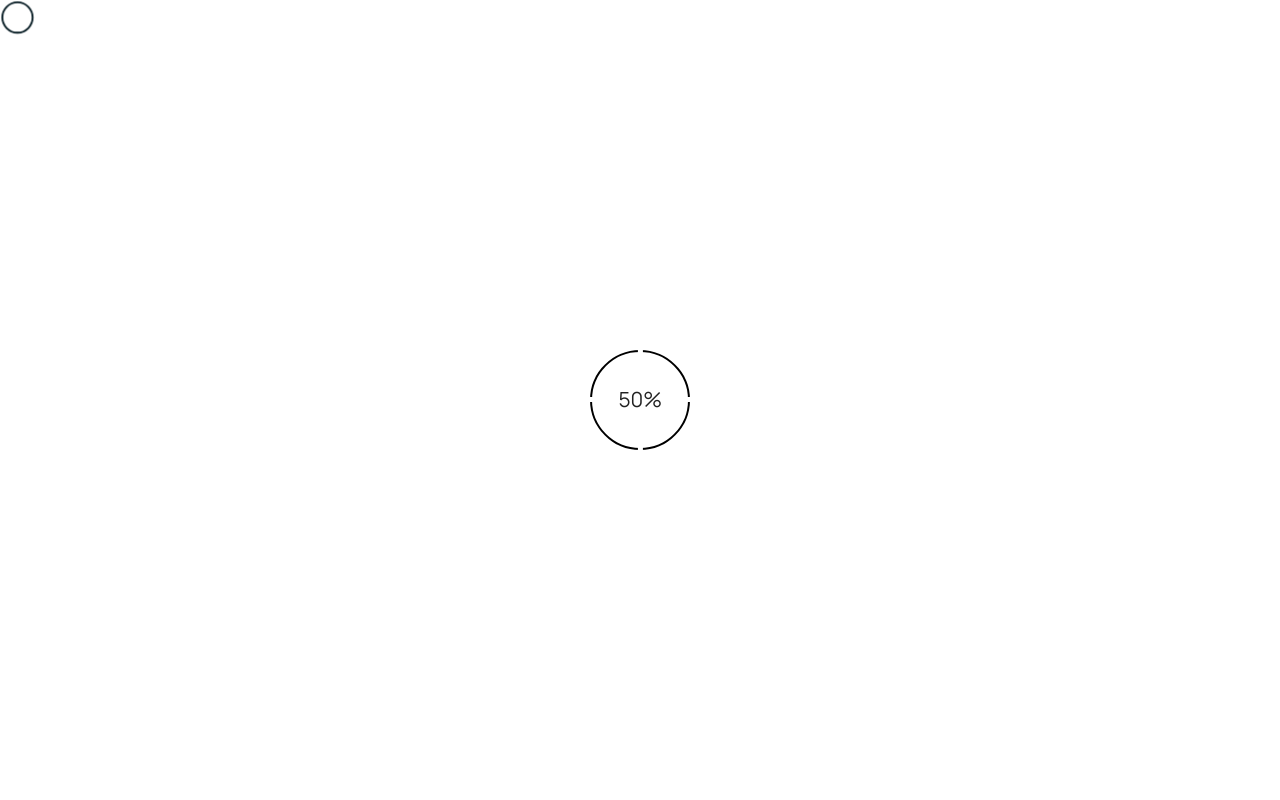
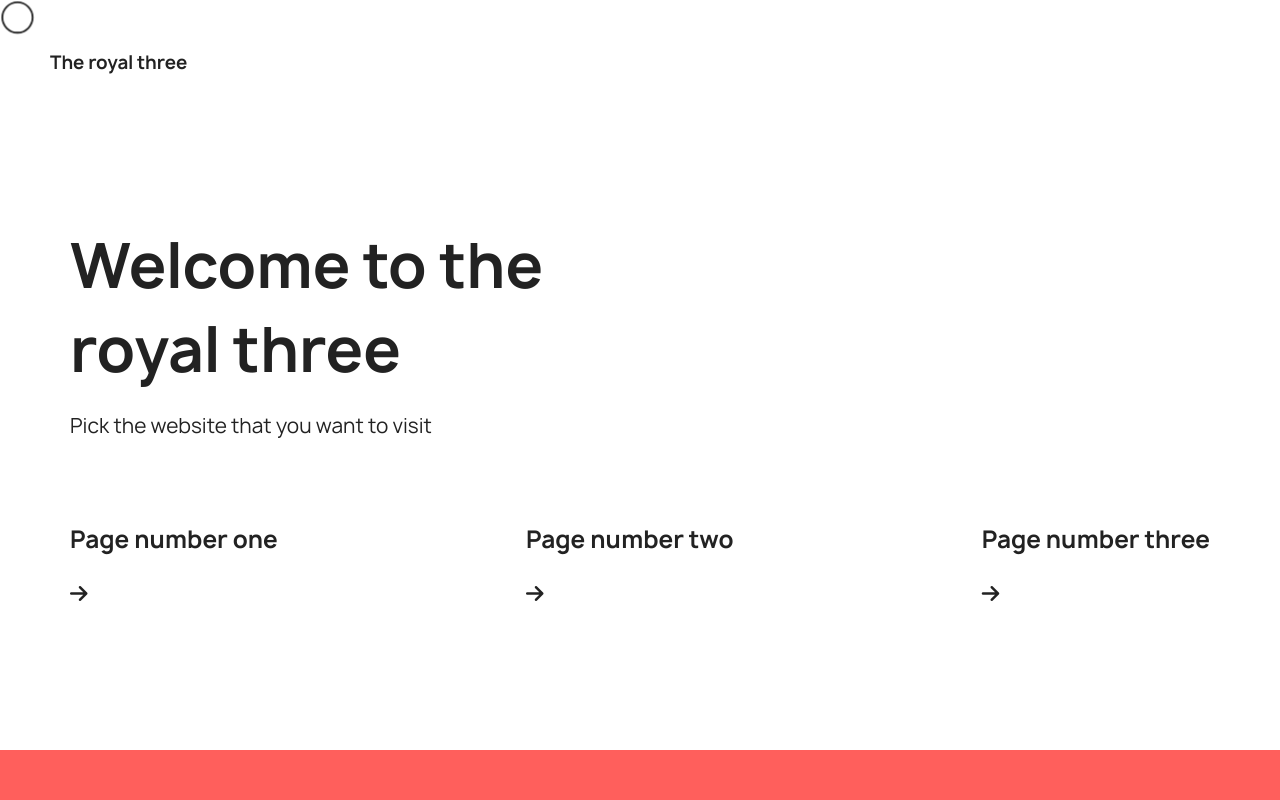
Before and after one commit to rmacuna/TRT, a plain HTML site: page public/index.html in a window 1280 px wide. Drawn offline with nearby package versions, Linux system fonts and the light colour scheme.

Commit message:
Finished first page without animations

```diff
--- a/public/index.html
+++ b/public/index.html
@@ -4,6 +4,10 @@
     <meta charset="UTF-8" />
     <meta name="viewport" content="width=device-width, initial-scale=1.0" />
     <meta http-equiv="X-UA-Compatible" content="ie=edge" />
+    <script
+      src="https://kit.fontawesome.com/75c308835f.js"
+      crossorigin="anonymous"
+    ></script>
     <link rel="stylesheet" href="./css/main.css" />
     <title>TRT: The Royal Three</title>
   </head>
@@ -12,12 +16,48 @@
 
   <body class="body">
     <div class="cursor"></div>
-    <div class="container flex-block-vertical-center container-full-height">
+
+    <!-- First loader -->
+    <!-- <div id="modal-loader" class="container vertical-center full-height">
       <div class="ry-spinner">
         <span id="percentage">0%</span>
       </div>
+    </div> -->
+    <div class="container">
+      <span class="app--title">The royal three</span>
+      <section class="ry-app--wrapper ">
+        <h1 class="title title--size-big title--width-reduced ">
+          Welcome to the royal three
+        </h1>
+        <p class="fix-space">
+          Pick the website that you want to visit
+        </p>
+      </section>
+      <div class="row--items">
+        <div class="page--item">
+          <div class="item">
+            <h3>Page number one</h3>
+            <i class="fas fa-arrow-right"></i>
+          </div>
+        </div>
+        <div class="page--item">
+          <div class="item">
+            <h3>Page number two</h3>
+            <i class="fas fa-arrow-right"></i>
+          </div>
+        </div>
+        <div class="page--item">
+          <div class="item">
+            <h3>Page number three</h3>
+            <i class="fas fa-arrow-right"></i>
+          </div>
+        </div>
+      </div>
     </div>
 
+    <aside class="border-colored"></aside>
+
+    <script src="../node_modules/animejs/lib/anime.min.js"></script>
     <script src="./js/index.js"></script>
   </body>
 </html>
--- /dev/null
+++ b/public/js/animations.js
@@ -0,0 +1 @@
+const anime = require("animejs");
--- a/public/js/index.js
+++ b/public/js/index.js
@@ -1,33 +1,25 @@
 const cursor = document.querySelector(".cursor");
 const percentageIndicator = document.getElementById("percentage");
+const modal = document.getElementById("modal-loader");
+// const anime = require("animejs");
+//---------- Loader animations ---------------//
 
-let increment = 100 > 0 ? 1 : -1;
-let stepTime = Math.abs(Math.floor(10000 / 100));
-let element = percentageIndicator;
-let current = 0;
-let end = 100;
-let timer = setInterval(function() {
-  current += increment;
-  element.innerHTML = current + "%";
-  if (current == end) {
-    clearInterval(timer);
-  }
-}, stepTime);
+// let increment = 100 > 0 ? 1 : -1;
+// let stepTime = Math.abs(Math.floor(7000 / 100));
+// let element = percentageIndicator;
+// let current = 0;
+// let end = 100;
+// let timer = setInterval(function() {
+//   current += increment;
+//   element.innerHTML = current + "%";
+//   if (current == end) {
+//     clearInterval(timer);
+//   }
+// }, stepTime);
 
-// function animateValue(id, start, end, duration) {
-//   const range = end - start;
-//   let current = start;
-//   let increment = end > start ? 1 : -1;
-//   let stepTime = Math.abs(Math.floor(duration / range));
-//   let obj = document.getElementById(id);
-//   let timer = setInterval(function() {
-//     current += increment;
-//     obj.innerHTML = current;
-//     if (current == end) {
-//       clearInterval(timer);
-//     }
-//   }, stepTime);
-// }
+// let loader = {
+//   charged: "0%"
+// };
 
 document.addEventListener("mousemove", e => {
   cursor.setAttribute(
@@ -35,3 +27,25 @@ document.addEventListener("mousemove", e => {
     "top: " + (e.pageY - 14) + "px; left: " + (e.pageX - 14) + "px;"
   );
 });
+
+// Mouse cursor animation
+
+// anime({
+//   targets: loader,
+//   charged: "100%",
+//   round: 1,
+//   duration: 8000,
+//   easing: "linear",
+//   update: function() {
+//     percentageIndicator.innerHTML = loader.charged;
+//   }
+// });
+
+setTimeout(() => {
+  modal.classList += " loader-fade";
+  setTimeout(() => {
+    modal.style.display = "none";
+  }, 2100);
+}, 7500);
+
+// --------------------------- //
--- a/public/scss/abstracts/_mixins.scss
+++ b/public/scss/abstracts/_mixins.scss
@@ -44,3 +44,27 @@
     @content;
   }
 }
+
+@mixin for-size($size) {
+  @if $size == phone-only {
+    @media (max-width: 576px) {
+      @content;
+    }
+  } @else if $size == tablet-portrait-up {
+    @media (min-width: 768px) {
+      @content;
+    }
+  } @else if $size == tablet-landscape-up {
+    @media (min-width: 992px) {
+      @content;
+    }
+  } @else if $size == desktop-up {
+    @media (min-width: 1200px) {
+      @content;
+    }
+  } @else if $size == big-desktop-up {
+    @media (min-width: 1800px) {
+      @content;
+    }
+  }
+}
--- a/public/scss/abstracts/_variables.scss
+++ b/public/scss/abstracts/_variables.scss
@@ -38,9 +38,11 @@ $max-width: 1180px !default;
 /// @prop {String} keys - Keys are identifiers mapped to a given length
 /// @prop {Map} values - Values are actual breakpoints expressed in pixels
 $breakpoints: (
-  "small": 320px,
-  "medium": 768px,
-  "large": 1024px
+  "phone-only": 575.98px,
+  "table-portrait-up": 768px,
+  "tablet-landscape-up": 992px,
+  "desktop-up": 1200px,
+  "big-desktop-up": 1800px
 ) !default;
 
 /// Relative or absolute URL where all assets are served from
--- a/public/scss/base/_base.scss
+++ b/public/scss/base/_base.scss
@@ -33,3 +33,12 @@ a {
     text-decoration: underline;
   }
 }
+
+.border-colored {
+  width: 100%;
+  background-color: $second-color;
+  min-height: 50px;
+  position: absolute;
+  bottom: 0;
+  left: 0;
+}
--- a/public/scss/base/_fonts.scss
+++ b/public/scss/base/_fonts.scss
@@ -46,3 +46,5 @@
   font-weight: 700;
   font-style: normal;
 }
+
+@import url("https://fonts.googleapis.com/css?family=Merriweather:700i,900i&display=swap");
--- a/public/scss/base/_helpers.scss
+++ b/public/scss/base/_helpers.scss
@@ -58,13 +58,26 @@
   overflow: hidden;
 }
 
-.flex-block-vertical-center {
+.no-margin {
+  margin: 0;
+}
+
+.vertical-center {
   display: flex;
   flex-direction: column;
   justify-content: center;
   align-items: center;
 }
 
-.container-full-height {
+.full-height {
   min-height: 100vh;
 }
+
+.padding--extra-30 {
+  padding: 30px;
+}
+
+.fix-space {
+  margin-top: -20px;
+  margin-bottom: 60px;
+}
--- a/public/scss/base/_typography.scss
+++ b/public/scss/base/_typography.scss
@@ -6,3 +6,36 @@ body {
   font: normal 125% / 1.4 $text-font-stack;
   font-weight: normal;
 }
+
+.title {
+  font-family: $text-font-stack, sans-serif;
+  font-weight: 700;
+  font-style: normal;
+  color: $text-color;
+}
+
+.app--title {
+  position: absolute;
+  left: 0;
+  margin-left: 50px;
+  right: 0;
+  padding-top: 50px;
+  font-size: 18px;
+  font-weight: bold;
+}
+
+.title--width-reduced {
+  max-width: 570px;
+}
+.title--size-big {
+  font-size: 60px;
+}
+
+@include keyframes(fadeInOut) {
+  0% {
+    opacity: 1;
+  }
+  100% {
+    opacity: 0;
+  }
+}
--- a/public/scss/components/_cursor.scss
+++ b/public/scss/components/_cursor.scss
@@ -2,7 +2,7 @@
 
 $cursor-size: 35px;
 $cursor-border-width: 2px;
-$cursor-color: $main-color;
+$cursor-color: $text-color;
 
 /********************/
 
@@ -16,6 +16,10 @@ $cursor-color: $main-color;
   transition-timing-function: ease-out;
 
   animation: cursorScale 0.8s infinite alternate;
+
+  @include for-size(phone-only) {
+    display: none;
+  }
 }
 
 @include keyframes(cursorScale) {
--- a/public/scss/components/_loader.scss
+++ b/public/scss/components/_loader.scss
@@ -2,6 +2,9 @@
 
 $spinner-width: 100px;
 $spinner-height: 100px;
+
+$loader-message-size: 54px;
+$loader-message-color: hsl(0, 0, 0, 10%);
 
 $spinner-color: hsl(0, 0, 0);
 $spinner-circle-width: 2px;
@@ -9,7 +12,7 @@ $spinner-circle-width: 2px;
 /********************/
 
 .ry-spinner {
-  @extend .flex-block-vertical-center;
+  @extend .vertical-center;
   width: $spinner-width;
   height: $spinner-height;
   border-radius: 100%;
@@ -37,6 +40,30 @@ $spinner-circle-width: 2px;
   }
 }
 
+#modal-loader {
+  overflow: hidden;
+}
+
+.loader-fade {
+  animation: fadeOut 1s ease-out;
+  opacity: 0;
+}
+
+.loading-message {
+  position: absolute;
+  font-size: $loader-message-size;
+  color: $loader-message-color;
+  font-weight: bold;
+  font-style: normal;
+  margin: 50px;
+  font-family: "Merriweather", serif;
+  font-style: italic;
+
+  @include for-size(phone-only) {
+    font-size: 25px;
+  }
+}
+
 #percentage {
   z-index: 2;
   animation: counterRotate 2s infinite linear;
@@ -59,3 +86,12 @@ $spinner-circle-width: 2px;
     transform: rotate(-360deg);
   }
 }
+
+@include keyframes(fadeOut) {
+  0% {
+    opacity: 1;
+  }
+  100% {
+    opacity: 0;
+  }
+}
--- /dev/null
+++ b/public/scss/layout/_wrappers.scss
@@ -0,0 +1,11 @@
+.ry-app--wrapper {
+  width: 100%;
+  min-height: 500px;
+  display: flex;
+  flex-direction: column;
+  justify-content: flex-end;
+}
+.row--items {
+  display: flex;
+  justify-content: space-between;
+}
--- a/public/scss/main.scss
+++ b/public/scss/main.scss
@@ -18,6 +18,7 @@
 // 4. Layout-related sections
 @import "layout/header";
 @import "layout/footer";
+@import "layout/wrappers";
 
 // 5. Components
 @import "components/button";
```
Also changed, not shown: public/css/main.css, 1 other file.
